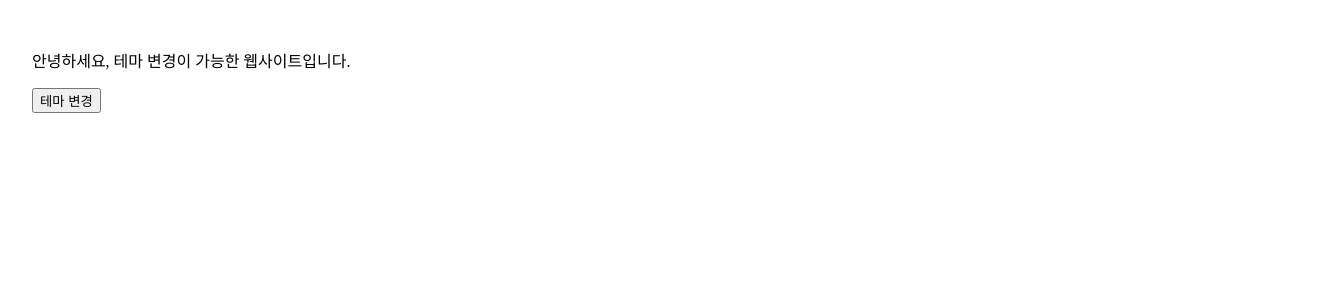
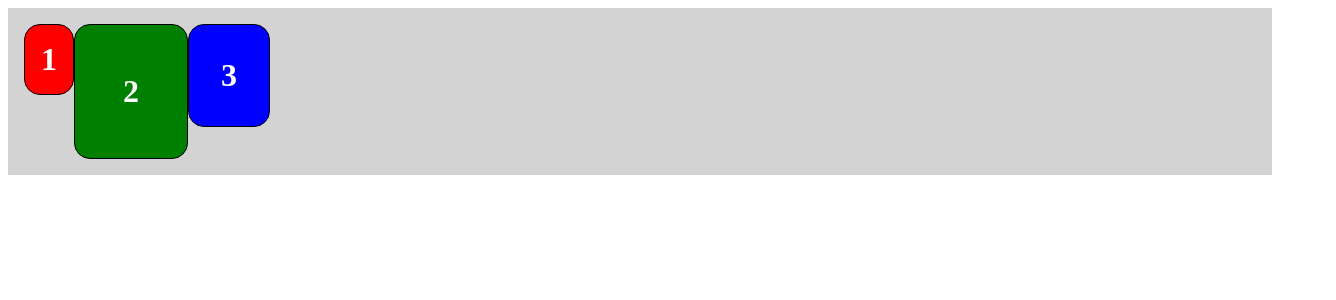
Before and after one commit to 88kdjo/React-Tutorial, a React (Create React App) app: page / in a window 1280 px wide. Shown: the top 300 px of the page, 1336 px wide, since content can reach past the window. Built offline with nearby package versions, Linux system fonts and the light colour scheme.

Commit message:
Learn Styling & Apply styled-components & Create Blocks.jsx

```diff
--- a/package.json
+++ b/package.json
@@ -9,6 +9,7 @@
     "react": "^18.2.0",
     "react-dom": "^18.2.0",
     "react-scripts": "5.0.1",
+    "styled-components": "^6.0.7",
     "web-vitals": "^2.1.4"
   },
   "scripts": {
--- /dev/null
+++ b/src/chapter_15/Blocks.jsx
@@ -0,0 +1,63 @@
+import { styled } from 'styled-components';
+
+const Wrapper = styled.div`
+  padding: 1rem;
+  display: flex;
+  flex-direction: row;
+  align-items: flex-start;
+  justify-content: flex-start;
+  background-color: lightgray;
+`;
+
+const Block = styled.div`
+  padding: ${ (props) => props.padding };
+  border: 1px solid black;
+  border-radius: 1rem;
+  background-color: ${ (props) => props.backgroundColor };
+  color: white;
+  font-size: 2rem;
+  font-weight: bold;
+  text-align: center;
+`;
+
+const blockItems = [
+  {
+    label: '1',
+    padding: '1rem',
+    backgroundColor: 'red',
+  },
+  {
+    label: '2',
+    padding: '3rem',
+    backgroundColor: 'green',
+  },
+  {
+    label: '3',
+    padding: '2rem',
+    backgroundColor: 'blue',
+  },
+];
+
+const Blocks = (props) => {
+  return (
+    <Wrapper>
+      {
+        blockItems.map( (blockItem) => {
+          return (
+            <Block
+              key={blockItem.label}
+              padding={blockItem.padding}
+              backgroundColor={blockItem.backgroundColor}
+            >
+              {
+                blockItem.label
+              }
+            </Block>
+          );
+        })
+      }
+    </Wrapper>
+  );
+}
+
+export default Blocks;
--- a/src/index.js
+++ b/src/index.js
@@ -15,7 +15,8 @@
 // import SignUp from './chapter_11/SignUp';
 // import Calculator from './chapter_12/Calculator';
 // import ProfileCard from './chapter_13/ProfileCard';
-import DarkOrLight from './chapter_14/DarkOrLight';
+// import DarkOrLight from './chapter_14/DarkOrLight';
+import Blocks from './chapter_15/Blocks';
 
 const root = ReactDOM.createRoot(document.getElementById('root'));
 root.render(
@@ -31,7 +32,8 @@
     // <SignUp />
     // <Calculator />
     // <ProfileCard />
-    <DarkOrLight />
+    // <DarkOrLight />
+    <Blocks />
 );
 
 // setInterval( () => {
```
Also changed, not shown: 1 other file (tests, documents, lock files or other folders).
